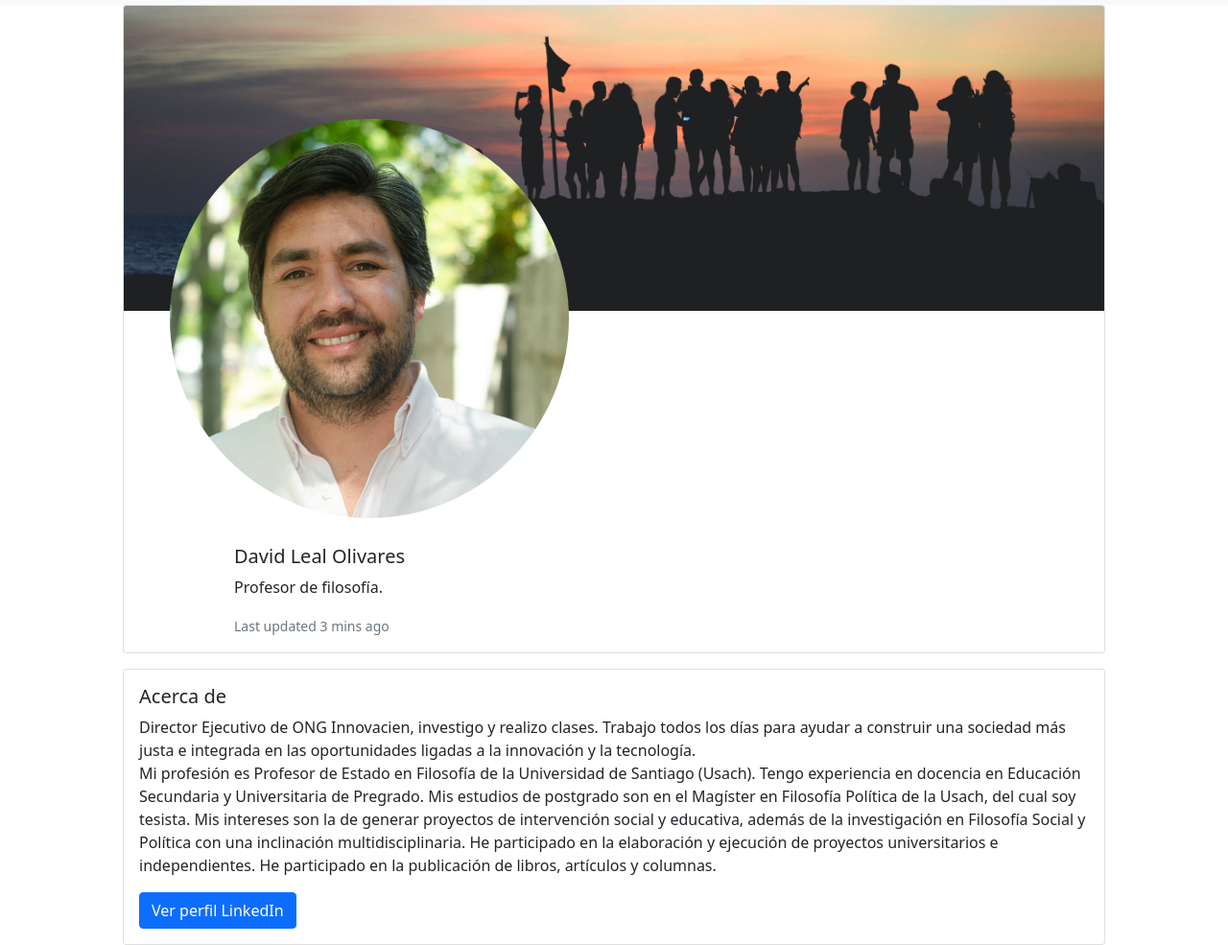
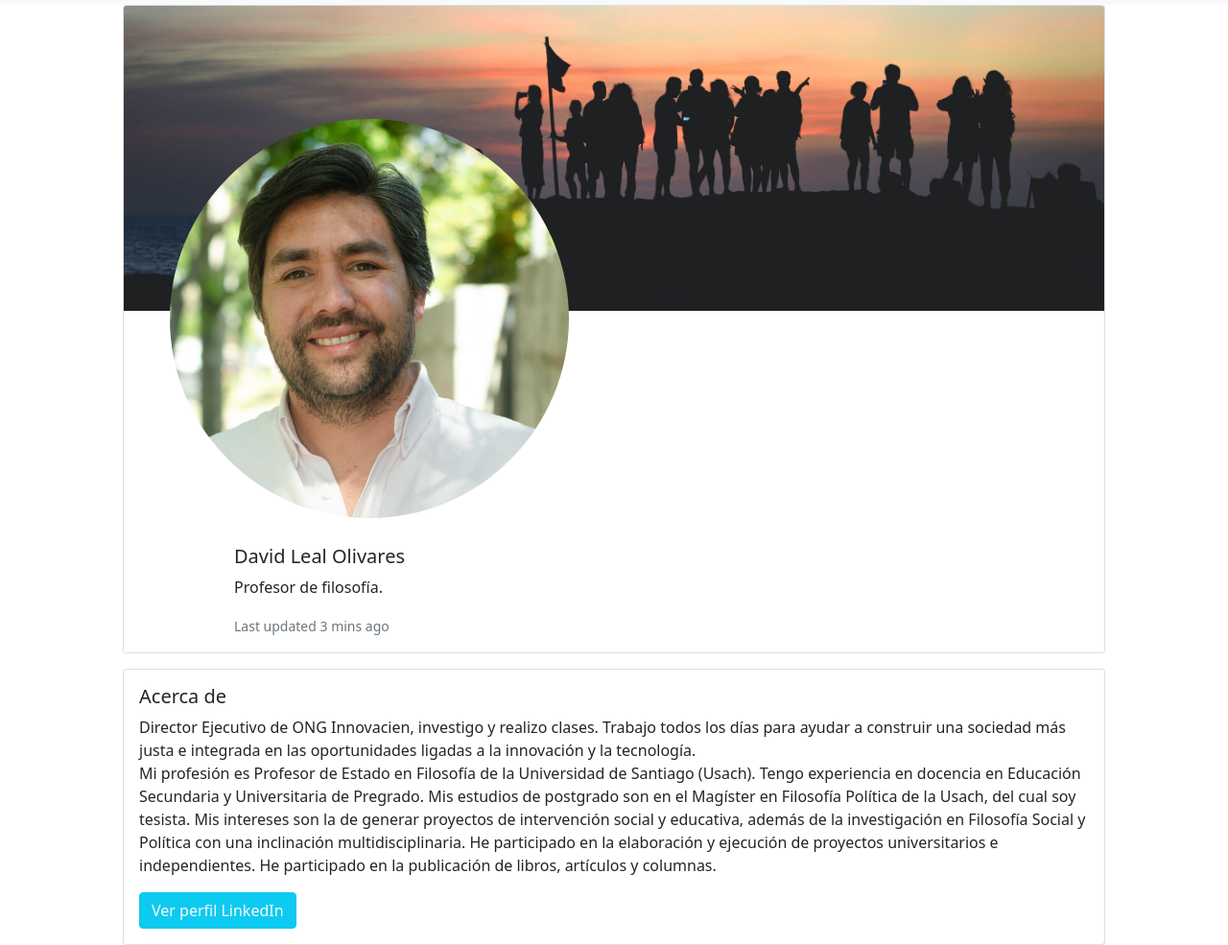
Before and after one commit to davidlealo/curriculum, a plain HTML site: page index.html in a window 1280 px wide. Shown: the part 51-1036 px from the top of the page at 96% size. Drawn offline with nearby package versions, Linux system fonts and the light colour scheme.

Commit message:
Change color btn and text. New template es info and text light

```diff
--- a/index.html
+++ b/index.html
@@ -69,7 +69,7 @@
               <p class="card-text">Director Ejecutivo de ONG Innovacien, investigo y realizo clases. Trabajo todos los días para ayudar a construir una sociedad más justa e integrada en las oportunidades ligadas a la innovación y la tecnología.
               </br>
                 Mi profesión es Profesor de Estado en Filosofía de la Universidad de Santiago (Usach). Tengo experiencia en docencia en Educación Secundaria y Universitaria de Pregrado. Mis estudios de postgrado son en el Magíster en Filosofía Política de la Usach, del cual soy tesista. Mis intereses son la de generar proyectos de intervención social y educativa, además de la investigación en Filosofía Social y Política con una inclinación multidisciplinaria. He participado en la elaboración y ejecución de proyectos universitarios e independientes. He participado en la publicación de libros, artículos y columnas.</p>
-              <a href="https://www.linkedin.com/in/davidlealo/" target="_blank" class="btn btn-primary">Ver perfil LinkedIn</a>
+              <a href="https://www.linkedin.com/in/davidlealo/" target="_blank" class="btn btn-info text-light">Ver perfil LinkedIn</a>
             </div>
           </div>
     </section>
```
